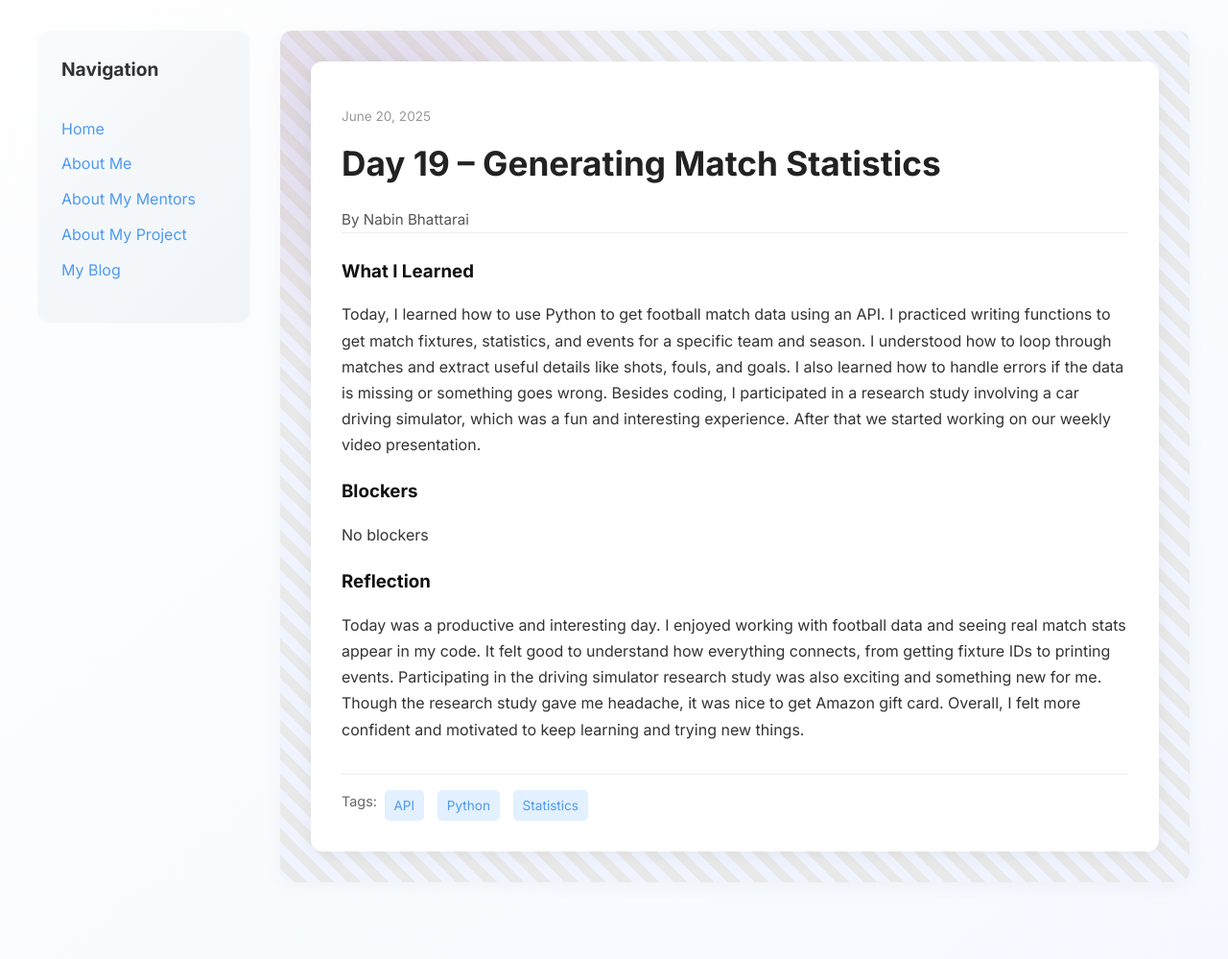
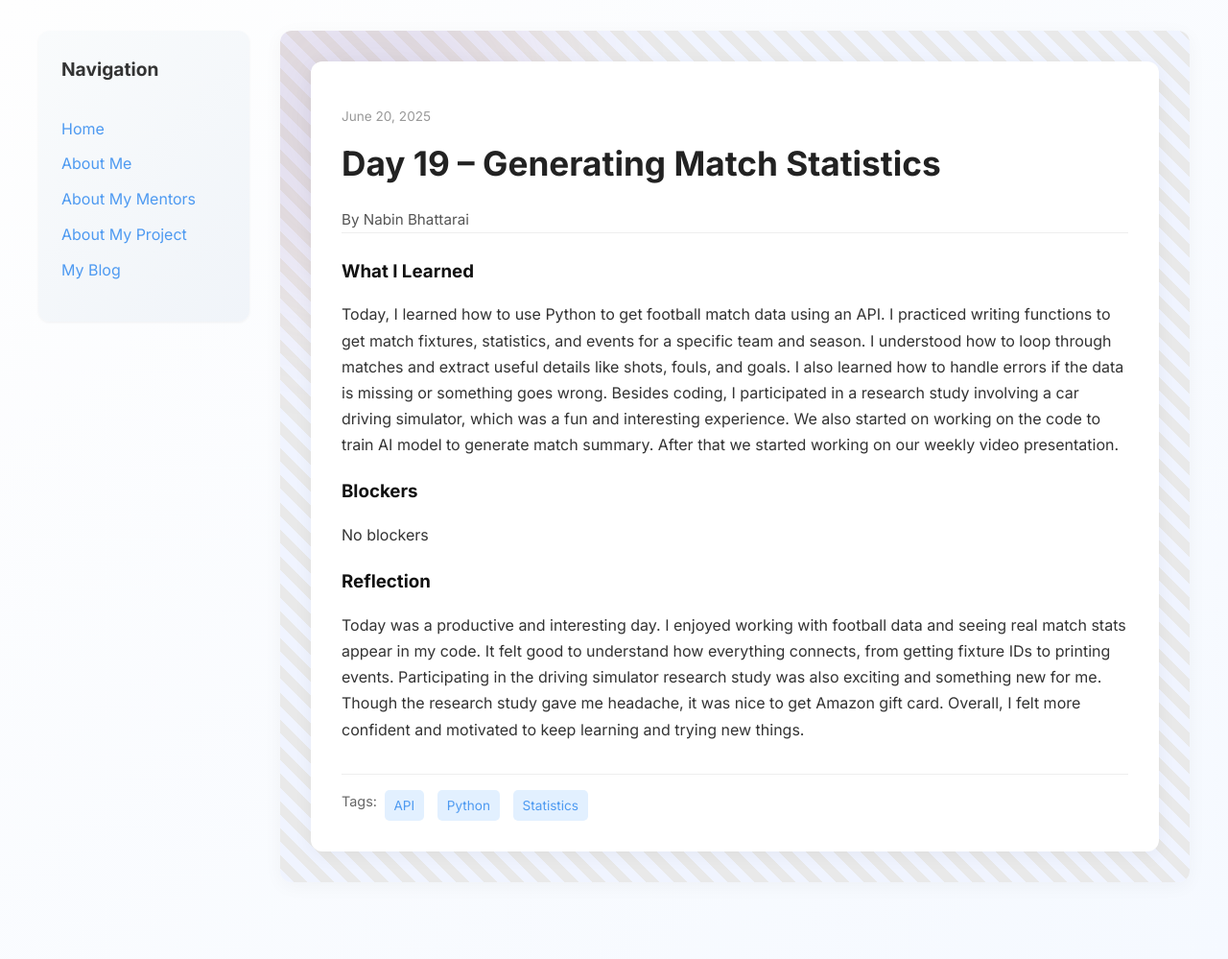
Before and after one commit to bhattarainabin2055/bhattarainabin2055.github.io, a Jekyll site: the page built from _posts/2025-06-20-day-19.md, in a window 1280 px wide. Shown: the whole page at 96% size. Built offline with Jekyll 4.4.1, drawn with Linux system fonts in a browser that asks for light colours.

Commit message:
Update 2025-06-20-day-19.md

```diff
--- a/_posts/2025-06-20-day-19.md
+++ b/_posts/2025-06-20-day-19.md
@@ -7,7 +7,7 @@ permalink: /day19.html
 tags: ["API", "Python", "Statistics"]
 
 what_i_learned: |
- Today, I learned how to use Python to get football match data using an API. I practiced writing functions to get match fixtures, statistics, and events for a specific team and season. I understood how to loop through matches and extract useful details like shots, fouls, and goals. I also learned how to handle errors if the data is missing or something goes wrong. Besides coding, I participated in a research study involving a car driving simulator, which was a fun and interesting experience. After that we started working on our weekly video presentation.
+ Today, I learned how to use Python to get football match data using an API. I practiced writing functions to get match fixtures, statistics, and events for a specific team and season. I understood how to loop through matches and extract useful details like shots, fouls, and goals. I also learned how to handle errors if the data is missing or something goes wrong. Besides coding, I participated in a research study involving a car driving simulator, which was a fun and interesting experience. We also started on working on the code to train AI model to generate match summary. After that we started working on our weekly video presentation.
 blockers: |
   No blockers
 
```
